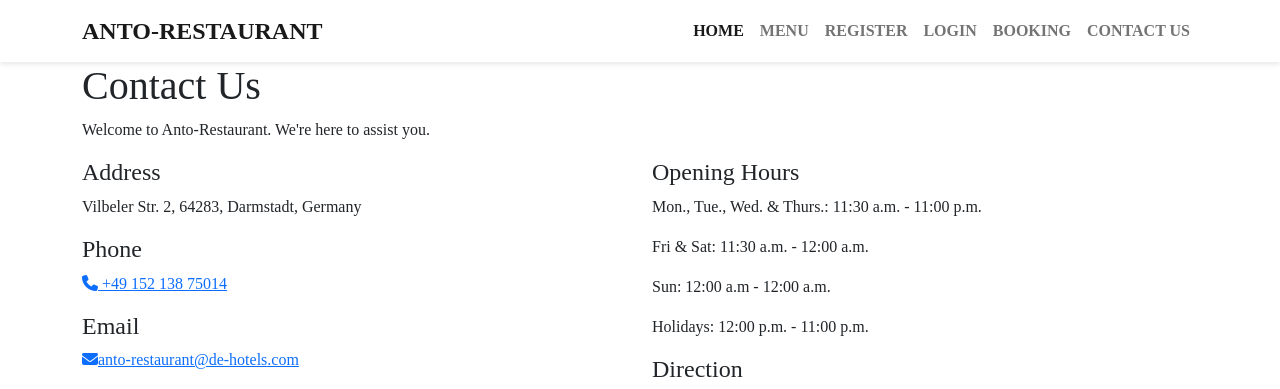
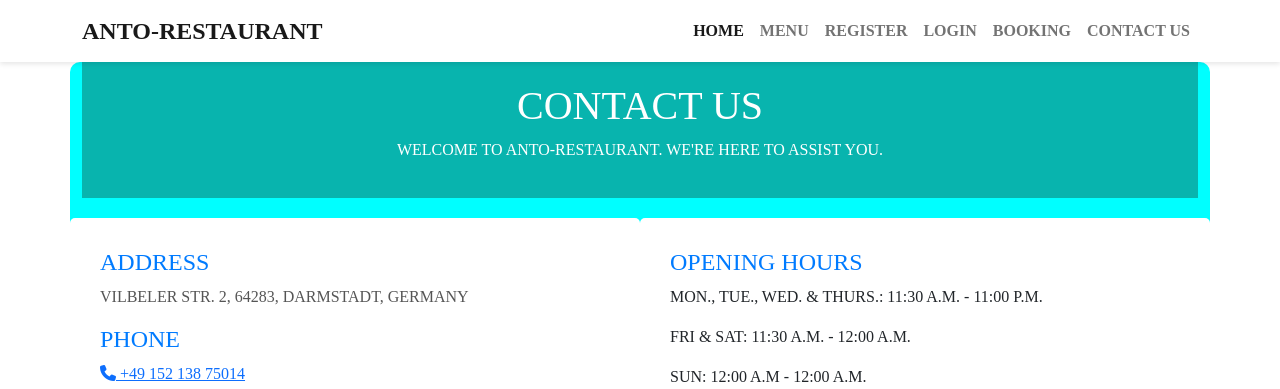
Before and after one commit to Anthonyrajlucas/django-anto-restaurant-booking-system, a Django app: page /contact/ in a window 1280 px wide. Shown: the top 389 px of the page. Run offline with Django 3.2, Linux system fonts and the light colour scheme; some libraries are stand-ins or nearby versions.

Commit message:
Add styling in contactus page

```diff
--- a/static/css/style.css
+++ b/static/css/style.css
@@ -87,3 +87,60 @@ footer i:hover {
     transform: scale(1.1);
     color: #3a3a3a;
 }
+
+/*------------------------Contact_us page Style -----------------------------*/
+
+.timetable{
+    background-color: aqua;
+    font-family: 'Roboo',t sans-serif;
+    border-radius: 10px;
+}
+.page-title {
+    background-color: #08b4ae;
+    color: #fff;
+    padding: 20px 0;
+    text-align: center;
+    text-transform: uppercase;
+
+}
+
+.contact-section {
+    background-color: #fff;
+    padding: 30px;
+    margin-top: 20px;
+    border-radius: 5px;
+    text-transform: uppercase;
+    font-family: 'Roboo',t sans-serif;
+}
+
+.contact-info h4 {
+    color: #007bff;
+}
+
+.contact-info p {
+    color: #555;
+}
+
+.services-list {
+    list-style: none;
+    padding-left: 0;
+}
+
+.services-list i {
+    margin-right: 5px;
+}
+
+.opening-hours h4 {
+    color: #007bff;
+}
+
+.directions h4 {
+    color: #007bff;
+}
+
+iframe {
+    width: 100%;
+    height: 300px;
+    border: 0;
+    border-radius: 10px;
+}
```
